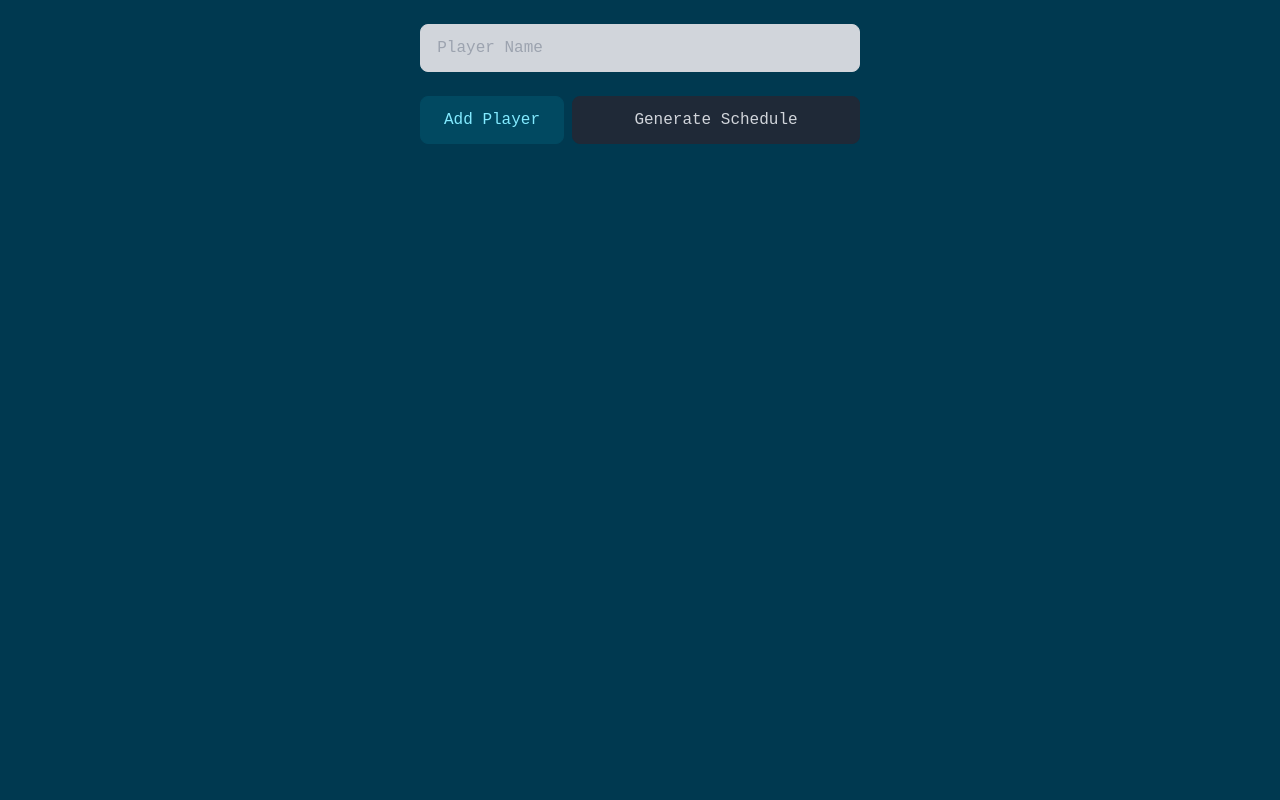
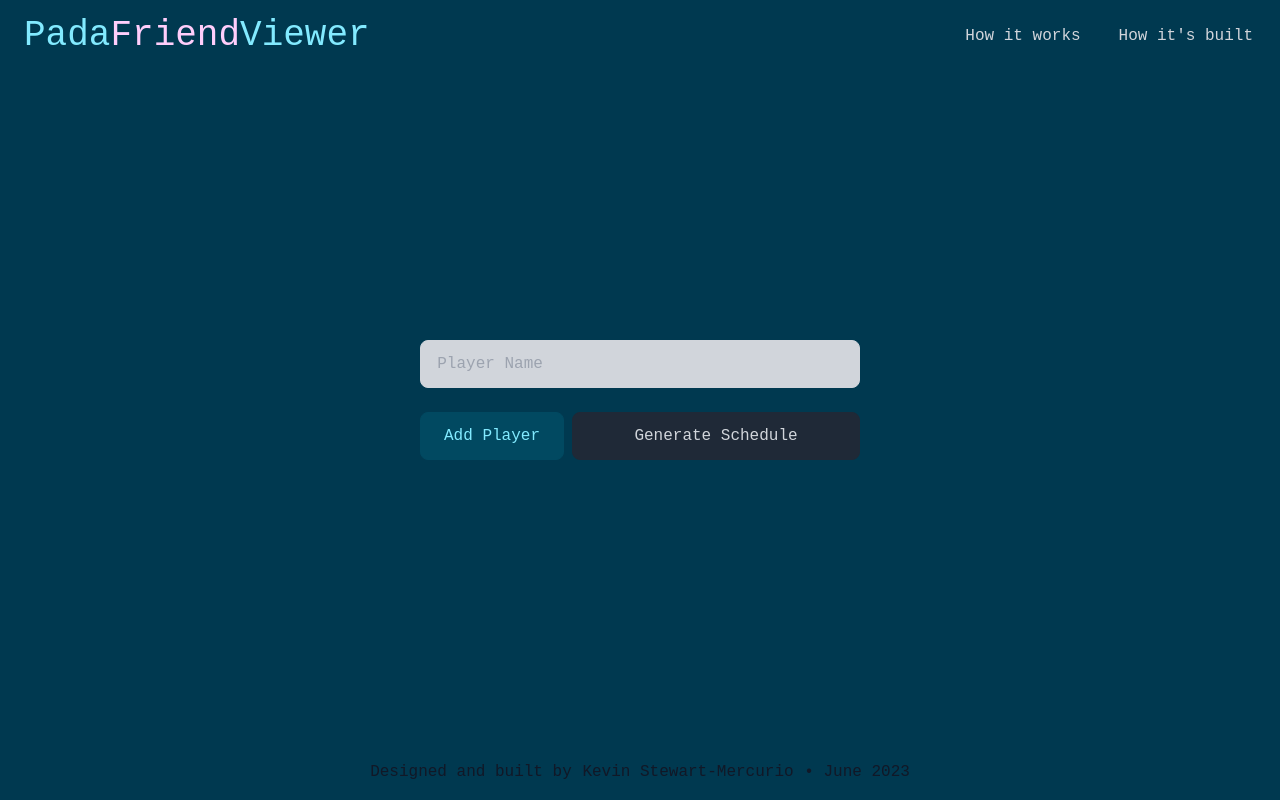
Before and after one commit to kevinstewartmercurio/friendspsl, a Next.js app: page / in a window 1280 px wide. Built offline with nearby package versions, Linux system fonts and the light colour scheme.

Commit message:
adding header component

```diff
--- /dev/null
+++ b/src/components/Footer.tsx
@@ -0,0 +1,16 @@
+export function Footer() {
+    return (
+        <>
+            <div className="text-gray-900 w-full mt-16 mb-4 text-center">
+                Designed and built by&nbsp;
+                <a href="https://www.kevinstewartmercurio.com/" target="_blank" rel="noreferrer" className="border-transparent border-[1.5px] hover:border-b-gray-900">
+                    Kevin Stewart-Mercurio
+                </a>
+                &nbsp;
+                <span>
+                    &#x2022; June 2023
+                </span>
+            </div>
+        </>
+    )
+}
--- /dev/null
+++ b/src/components/Header.tsx
@@ -0,0 +1,35 @@
+export function Header(props: {handlePopup: (popupStr: string) => void}) {
+    return (
+        <>
+            <div className="w-full mb-8 px-6 flex flex-row">
+                <div className="w-1/2 text-4xl font-medium py-4 flex justify-start items-center">
+                    <a href="/">
+                        <span className="text-[#82eaff]">
+                            Pada
+                        </span>
+                        <span className="text-[#ffcefb]">
+                            Friend
+                        </span>
+                        <span className="text-[#82eaff]">
+                            Viewer
+                        </span>
+                    </a>
+                </div>
+                <div className="text-gray-300 w-1/2 flex flex-row justify-end items-center">
+                    <button className="border-transparent border-[1.5px] px-0.5 hover:border-b-gray-300" onClick={(e) => {
+                        e.preventDefault()
+                        props.handlePopup("How it works")
+                    }}>
+                        How it works
+                    </button>
+                    <button className="border-transparent border-[1.5px] ml-8 px-0.5 hover:border-b-gray-300" onClick={(e) => {
+                        e.preventDefault()
+                        props.handlePopup("How it's built")
+                    }}>
+                        How it's built
+                    </button>
+                </div>
+            </div>
+        </>
+    )
+}
--- a/src/components/Input.tsx
+++ b/src/components/Input.tsx
@@ -1,8 +1,17 @@
-import { useState, ChangeEvent } from "react"
+import { useState, useEffect, ChangeEvent } from "react"
 
-export function Input(props: {handleSubmit: (playersLst: string[]) => void}) {
+export function Input(props: {handleSubmit: (playersLst: string[]) => void, scheduleGenerated: boolean}) {
     const [playerCount, setPlayerCount] = useState<number>(1)
     const [playersLst, setPlayersLst] = useState<string[]>([""])
+    const [submitText, setSubmitText] = useState<string>("Generate Schedule")
+    const [wait, setWait] = useState<boolean>(false)
+
+    useEffect(() => {
+        if (props.scheduleGenerated) {
+            setSubmitText("Generate Schedule")
+            setWait(false)
+        }
+    }, [props.scheduleGenerated])
 
     const handlePlayerChange = (e: ChangeEvent<HTMLInputElement>, index: number) => {
         setPlayersLst((prevLst) => {
@@ -30,10 +39,12 @@ export function Input(props: {handleSubmit: (playersLst: string[]) => void}) {
 
     return (
         <>
-            <div className="w-full px-10 py-6 flex justify-center">
+            {/* header height: 104px, footer height: 104px */}
+            <div className={`w-full px-10 py-6 flex justify-center ${props.scheduleGenerated ? "" : "min-h-[calc(100vh-104px-104px)] items-center"}`}>
                 <div>
                     <form onSubmit={(e) => {
                         e.preventDefault()
+                        setSubmitText("One moment please...")
                         props.handleSubmit(playersLst)
                     }}>
                         <div className="flex flex-row">
@@ -67,11 +78,15 @@ export function Input(props: {handleSubmit: (playersLst: string[]) => void}) {
                         <div className="w-[440px] mt-4 flex flex-row">
                             <button className="text-[#82eaff] bg-[#014961] border-[#014961] border-[1.5px] rounded-lg w-1/3 h-12 flex justify-center items-center outline-none hover:text-[#014961] hover:bg-[#82eaff] duration-300" onClick={(e) => {
                               e.preventDefault()
-                              incrementPlayerCount()
+
+                              if (!wait) {
+                                setWait(true)
+                                incrementPlayerCount()
+                              }
                             }}>
                                 Add Player
                             </button>
-                            <input type="submit" value="Generate Schedule" className="text-gray-300 bg-gray-800 border-gray-800 border-[1.5px] rounded-lg w-2/3 h-12 ml-2 flex justify-center items-center outline-none hover:cursor-pointer hover:text-gray-800 hover:bg-gray-300 duration-300" />
+                            <input type="submit" value={submitText} className="text-gray-300 bg-gray-800 border-gray-800 border-[1.5px] rounded-lg w-2/3 h-12 ml-2 flex justify-center items-center outline-none hover:cursor-pointer hover:text-gray-800 hover:bg-[#ffcefb] duration-300" />
                         </div>
                     </form>
                 </div>
--- a/src/components/Schedule.tsx
+++ b/src/components/Schedule.tsx
@@ -2,8 +2,8 @@ import { Event } from "@/pages"
 
 const months = ["January", "February", "March", "April", "May", "June", "July", "August", "September", "October", "November", "December"]
 
-export function Schedule(props: {masterSchedule: any}) {
-    if (props.masterSchedule.length === 0) {
+export function Schedule(props: {masterSchedule: [Date, Event[]][], scheduleGenerated: boolean}) {
+    if (!props.scheduleGenerated) {
         return (
             <></>
         )
--- a/src/pages/index.tsx
+++ b/src/pages/index.tsx
@@ -1,7 +1,9 @@
 import { useState, useEffect } from "react"
 
+import { Header } from "@/components/Header"
 import { Input } from "@/components/Input"
 import { Schedule } from "@/components/Schedule"
+import { Footer } from "@/components/Footer"
 
 export type Event = {
     player: string,
@@ -11,13 +13,23 @@ export type Event = {
 }
 
 export default function Home() {
+    const [popup, setPopup] = useState<string>("")
     const [masterSchedule, setMasterSchedule] = useState<[Date, Event[]][]>([])
+    const [scheduleGenerated, setScheduleGenerated] = useState<boolean>(false)
 
-    // useEffect(() => {
-    //     console.log(masterSchedule)
-    // }, [masterSchedule])
+    useEffect(() => {
+        if (masterSchedule.length > 0) {
+            setScheduleGenerated(true)
+        }
+    }, [masterSchedule])
+
+    const handlePopup = (popupStr: string) => {
+
+    }
 
     const handleSubmit = async (playersLst: string[]) => {
+        setScheduleGenerated(false)
+
         await fetch("/api/generateSchedule", {
             method: "POST",
             headers: {"Content-Type": "application/json"},
@@ -36,10 +48,16 @@ export default function Home() {
     return (
         <>
             <div>
-                <Input handleSubmit={handleSubmit} />
+                <Header handlePopup={handlePopup} />
             </div>
             <div>
-                <Schedule masterSchedule={masterSchedule} />
+                <Input handleSubmit={handleSubmit} scheduleGenerated={scheduleGenerated} />
+            </div>
+            <div>
+                <Schedule masterSchedule={masterSchedule} scheduleGenerated={scheduleGenerated} />
+            </div>
+            <div>
+                <Footer />
             </div>
         </>
     )
```
Also changed, not shown: src/components/HowItWorks.tsx (added). Lines whose indentation alone changed are shown as unchanged.
